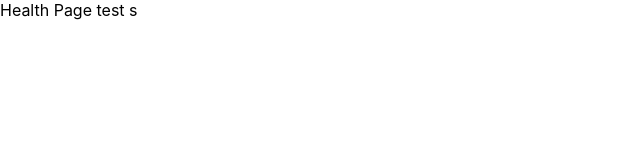
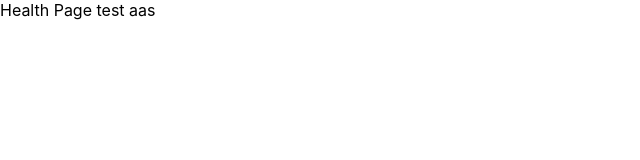
Before and after one commit to Ryanromaris/ForFingerPrincess, a Next.js app: page /health in a window 1280 px wide. Shown: the top 160 px of the page, without its empty margins (0-640 px from the left). Built offline with nearby package versions, Linux system fonts and the light colour scheme.

Commit message:
feature(adsasd

```diff
--- a/src/pages/health/index.tsx
+++ b/src/pages/health/index.tsx
@@ -1,5 +1,5 @@
 const HealthPage = () => {
-	return <>Health Page test s</>;
+	return <>Health Page test aas</>;
 };
 
 export default HealthPage;
```
